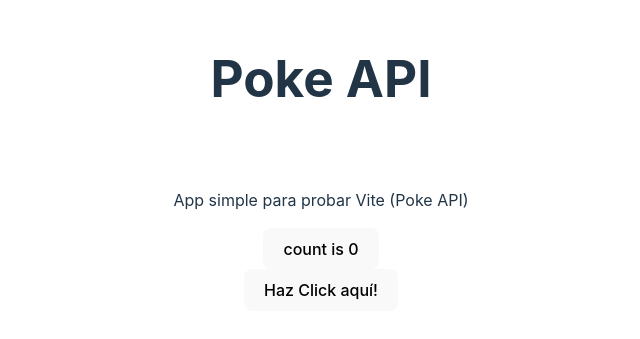
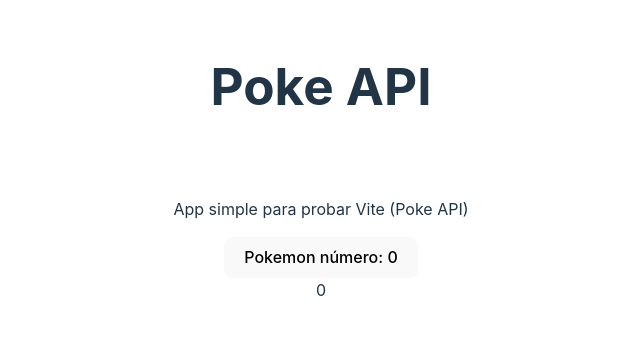
Before and after one commit to matiasPintoDiaz/probando-vite, a React (Vite) app: page / in a window 1280 px wide. Shown: the part 221-560 px from the top of the page, without its empty margins (319-959 px from the left). Built offline with nearby package versions, Linux system fonts and the light colour scheme; no server answers.

Commit message:
one pokemon per render

```diff
--- a/src/App.jsx
+++ b/src/App.jsx
@@ -3,16 +3,16 @@ import "./App.css";
 
 function App() {
   const [count, setCount] = useState(0);
-  const [pokemons, setPokemons] = useState([]);
+  const [pokemons, setPokemons] = useState("");
 
   useEffect(() => {
-    fetch('https://pokeapi.co/api/v2/pokemon?limit=2&offset=0') // https://pokeapi.co/api/v2/pokemon?limit=20&offset=0
+    fetch(`https://pokeapi.co/api/v2/pokemon/${count}/`) // https://pokeapi.co/api/v2/pokemon?limit=20&offset=0
       .then(response => response.json())
       .then(pokemons => {
-        console.log(pokemons.results)
-        setPokemons(pokemons.results)
+        console.log(pokemons)
+        setPokemons(pokemons)
       })
-  }, []);
+  }, [count]);
 
   /* useEffect(() => {
     fetch('')
@@ -26,12 +26,14 @@ function App() {
       <div className="card">
         <p>App simple para probar Vite (Poke API)</p>
         <button onClick={() => setCount((count) => count + 1)}>
-          count is {count}
+          Pokemon número: {count}
         </button>
         <br />
-        <button onClick={() => getApi()}>
-          Haz Click aquí!
-        </button>
+        <div>
+          {count && <p>Messages: {count}</p>}
+          {pokemons && <p>{pokemons.name}</p>}
+          {pokemons && <img src={pokemons.sprites.front_default} className="" alt="imagen-pokemon" />}
+        </div>
       </div>
     </div>
   );
```
